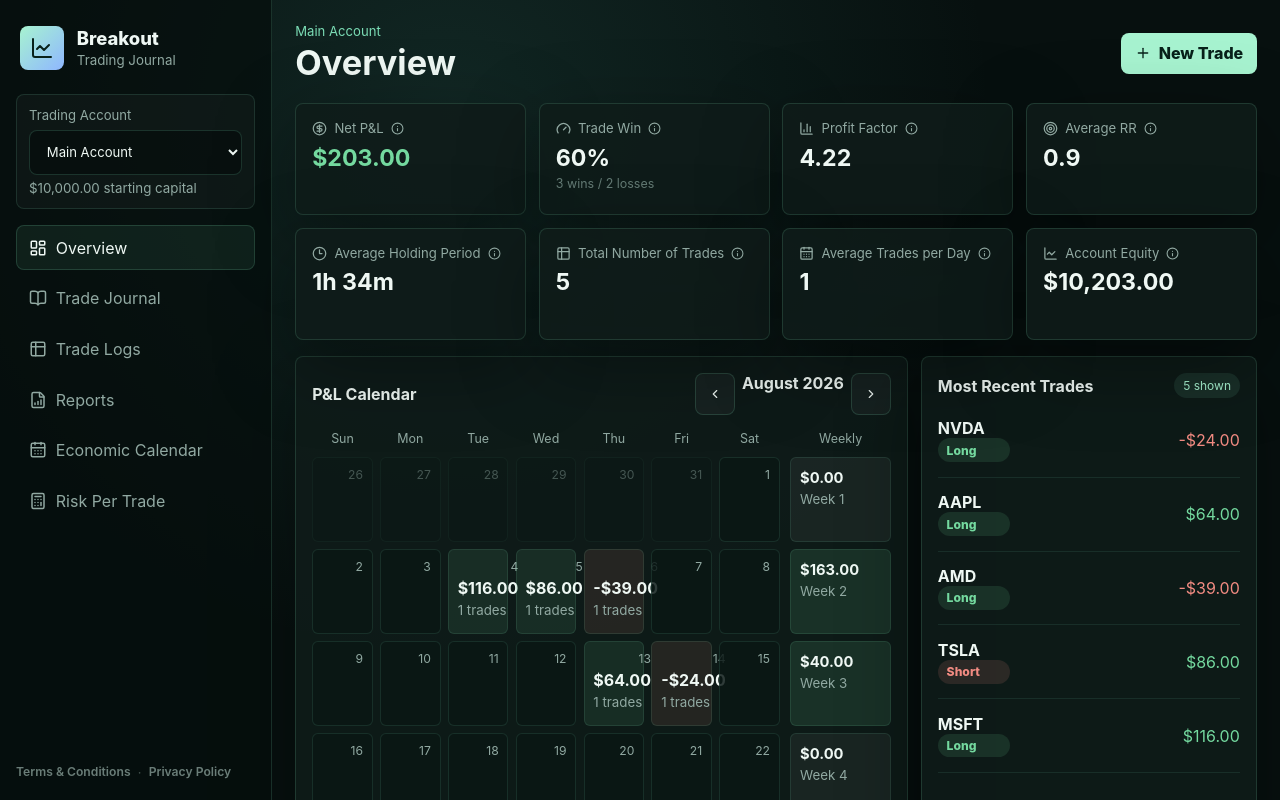
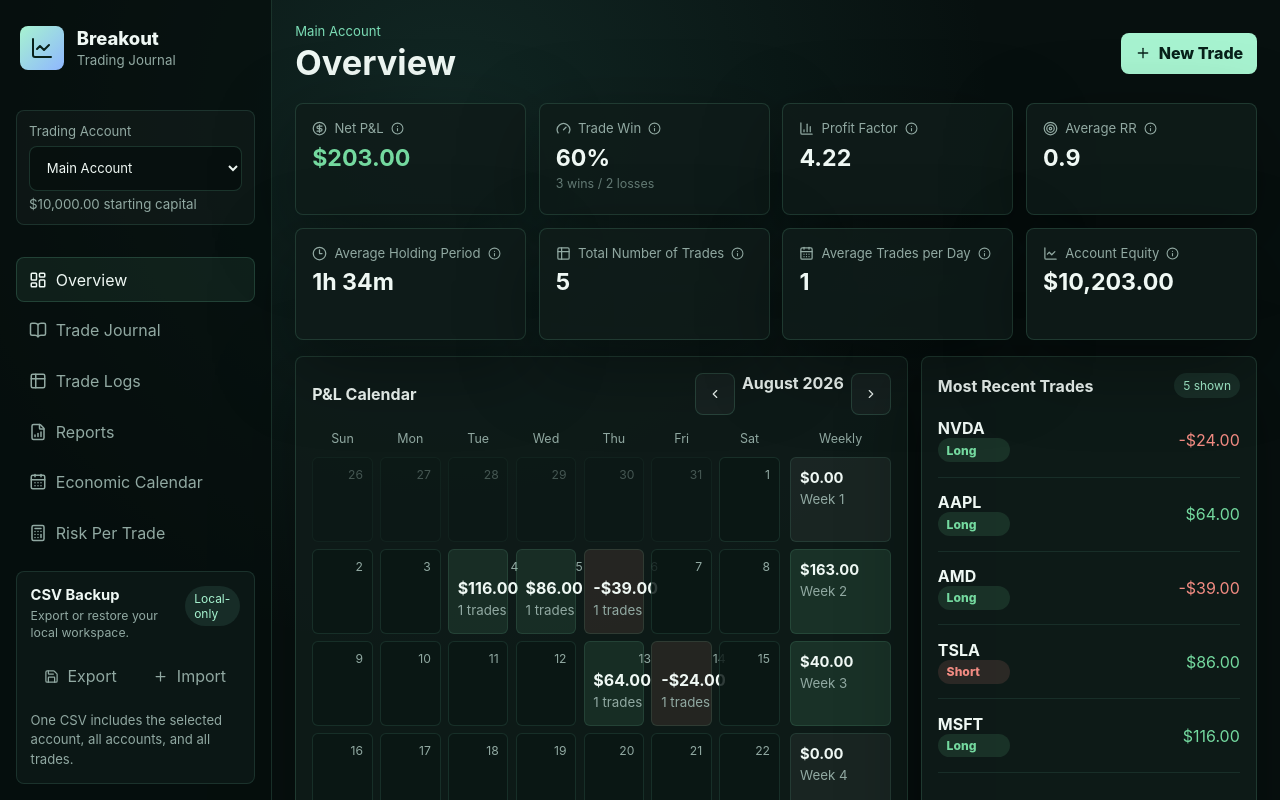
Before and after one commit to kurtmccarver/breakout, a Next.js app: page / in a window 1280 px wide. Shown: the top 800 px of the page. Built offline with nearby package versions, Linux system fonts and the light colour scheme.

Commit message:
Move backup controls to sidebar

```diff
--- a/src/app/globals.css
+++ b/src/app/globals.css
@@ -109,6 +109,8 @@ input[type="checkbox"]:checked::after {
   position: sticky;
   top: 0;
   height: 100vh;
+  overflow-y: auto;
+  gap: 1rem;
 }
 
 .brand {
@@ -141,6 +143,33 @@ input[type="checkbox"]:checked::after {
 .sidebar nav {
   display: grid;
   gap: 0.35rem;
+}
+
+.sidebar-backup {
+  display: grid;
+  gap: 0.75rem;
+  border: 1px solid rgba(123, 220, 181, 0.14);
+  border-radius: 8px;
+  background: rgba(15, 28, 26, 0.7);
+  padding: 0.85rem;
+}
+
+.sidebar-backup-header {
+  display: flex;
+  align-items: start;
+  justify-content: space-between;
+  gap: 0.75rem;
+}
+
+.sidebar-backup-header h2 {
+  font-size: 0.92rem;
+}
+
+.sidebar-backup-header p {
+  margin: 0.2rem 0 0;
+  color: var(--muted);
+  font-size: 0.77rem;
+  line-height: 1.4;
 }
 
 .sidebar-policies {
--- a/src/app/page.tsx
+++ b/src/app/page.tsx
@@ -1251,6 +1251,44 @@ export default function Home() {
             );
           })}
         </nav>
+        <section className="sidebar-backup">
+          <div className="sidebar-backup-header">
+            <div>
+              <h2>CSV Backup</h2>
+              <p>Export or restore your local workspace.</p>
+            </div>
+            <span className="badge">Local-only</span>
+          </div>
+          <div className="backup-actions">
+            <button
+              className="ghost-action"
+              type="button"
+              onClick={exportCsvBackup}
+            >
+              <Save size={15} /> Export
+            </button>
+            <button
+              className="ghost-action"
+              type="button"
+              onClick={() => importInputRef.current?.click()}
+            >
+              <Plus size={15} /> Import
+            </button>
+            <input
+              ref={importInputRef}
+              type="file"
+              accept=".csv,text/csv"
+              onChange={(event) =>
+                importCsvBackup(event.target.files?.[0] ?? null)
+              }
+              style={{ display: "none" }}
+            />
+          </div>
+          <p className="backup-note">
+            {backupMessage ||
+              "One CSV includes the selected account, all accounts, and all trades."}
+          </p>
+        </section>
         <div className="sidebar-policies">
           <Link href="/terms" className="sidebar-link">
             Terms & Conditions
@@ -1996,47 +2034,6 @@ export default function Home() {
   ))}
 </div>
             </div>
-            <section className="panel backup-panel">
-              <div className="panel-title">
-                <div>
-                  <h2>CSV Backup</h2>
-                  <p className="panel-subtitle">
-                    Export all local accounts and trades into one CSV, or import
-                    a previous backup to restore the workspace.
-                  </p>
-                </div>
-                <span className="badge">Local-only</span>
-              </div>
-              <div className="backup-actions">
-                <button
-                  className="ghost-action"
-                  type="button"
-                  onClick={exportCsvBackup}
-                >
-                  <Save size={15} /> Export CSV
-                </button>
-                <button
-                  className="ghost-action"
-                  type="button"
-                  onClick={() => importInputRef.current?.click()}
-                >
-                  <Plus size={15} /> Import CSV
-                </button>
-                <input
-                  ref={importInputRef}
-                  type="file"
-                  accept=".csv,text/csv"
-                  onChange={(event) =>
-                    importCsvBackup(event.target.files?.[0] ?? null)
-                  }
-                  style={{ display: "none" }}
-                />
-              </div>
-              <p className="backup-note">
-                {backupMessage ||
-                  "One backup file includes the selected account, all accounts, and all trades."}
-              </p>
-            </section>
             <div className="calc-grid">
               <label>
                 Account Capital
```
